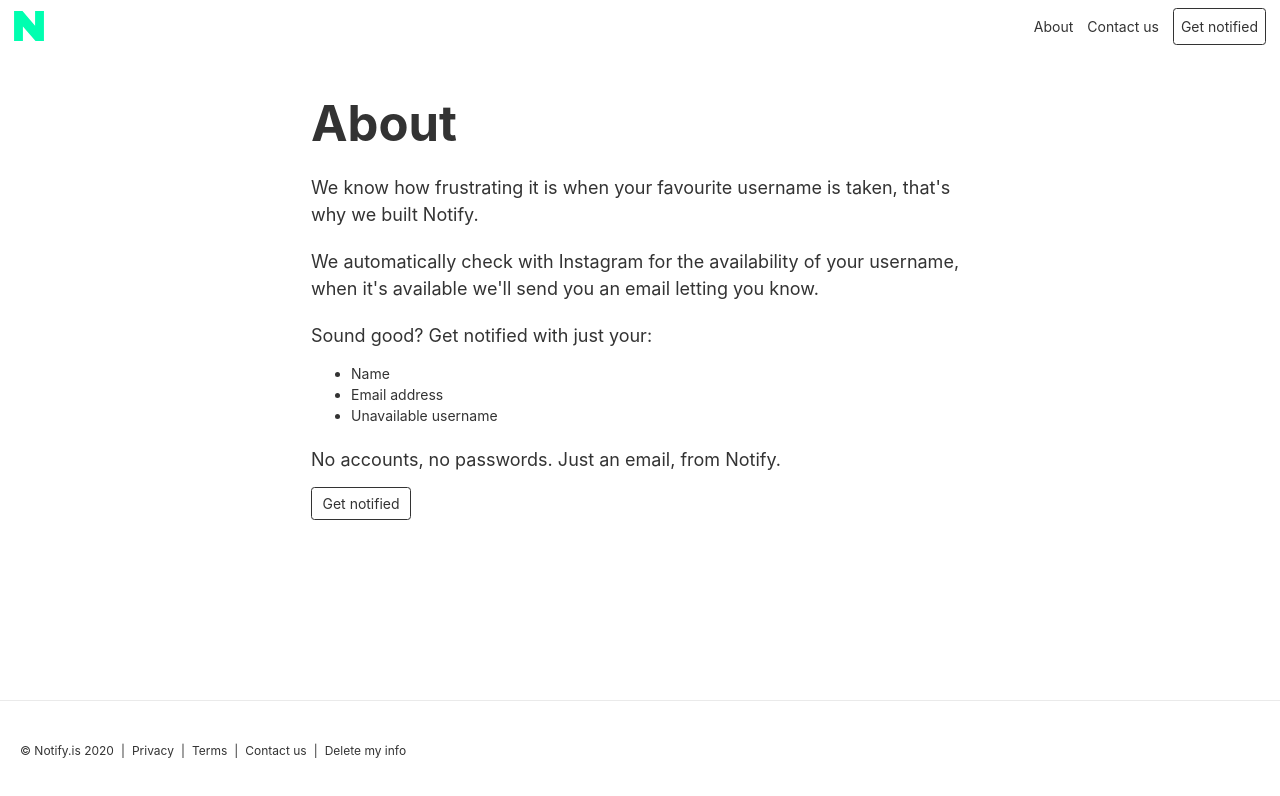
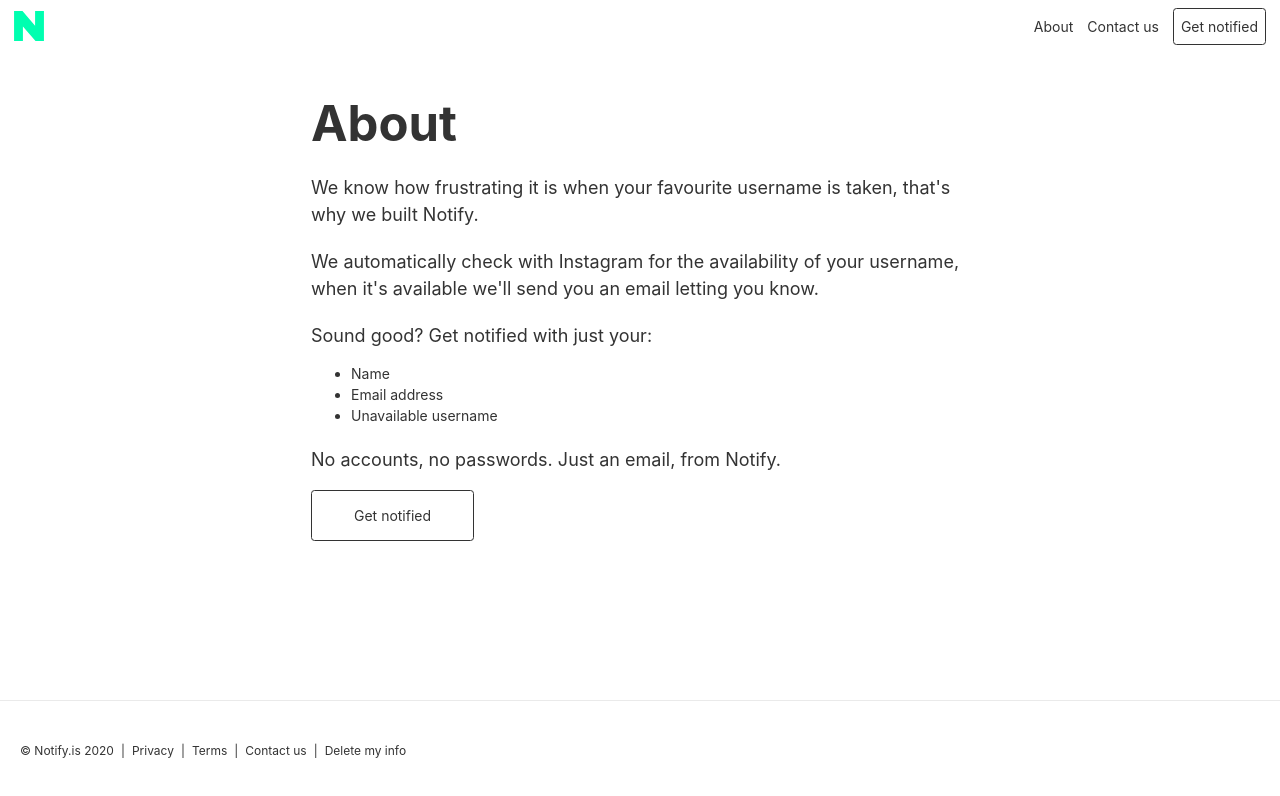
Before and after one commit to oliverproud/notify.is, a Next.js app: page /about in a window 1280 px wide. Shown: the top 796 px of the page. Built offline with nearby package versions, Linux system fonts and the light colour scheme.

Commit message:
make about button bigger

```diff
--- a/pages/about.js
+++ b/pages/about.js
@@ -22,7 +22,7 @@ export default function About() {
           <li>Unavailable username</li>
         </ul>
         <p className="p-about">No accounts, no passwords. Just an email, from Notify.</p>
-        <Link href="/signup"><a className="btn about-btn">Get notified</a></Link>
+        <Link href="/signup"><a className="btn about-btn mt-1">Get notified</a></Link>
 
         <style jsx>{`
           .p-about {
@@ -33,6 +33,7 @@ export default function About() {
           .about-btn {
             border-color: #333;
             color: inherit;
+            padding: 1rem 3rem!important;
           }
           .about-btn:hover {
             background-color: #333;
```
